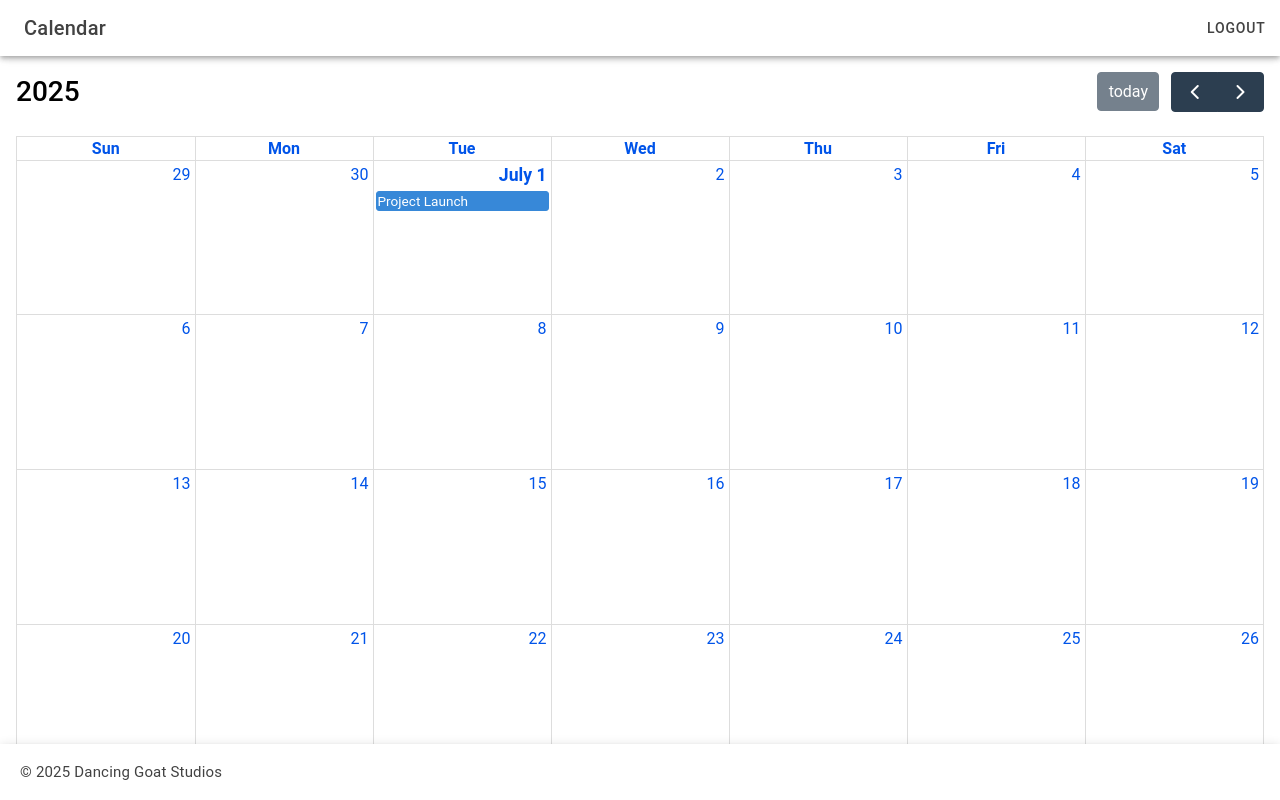
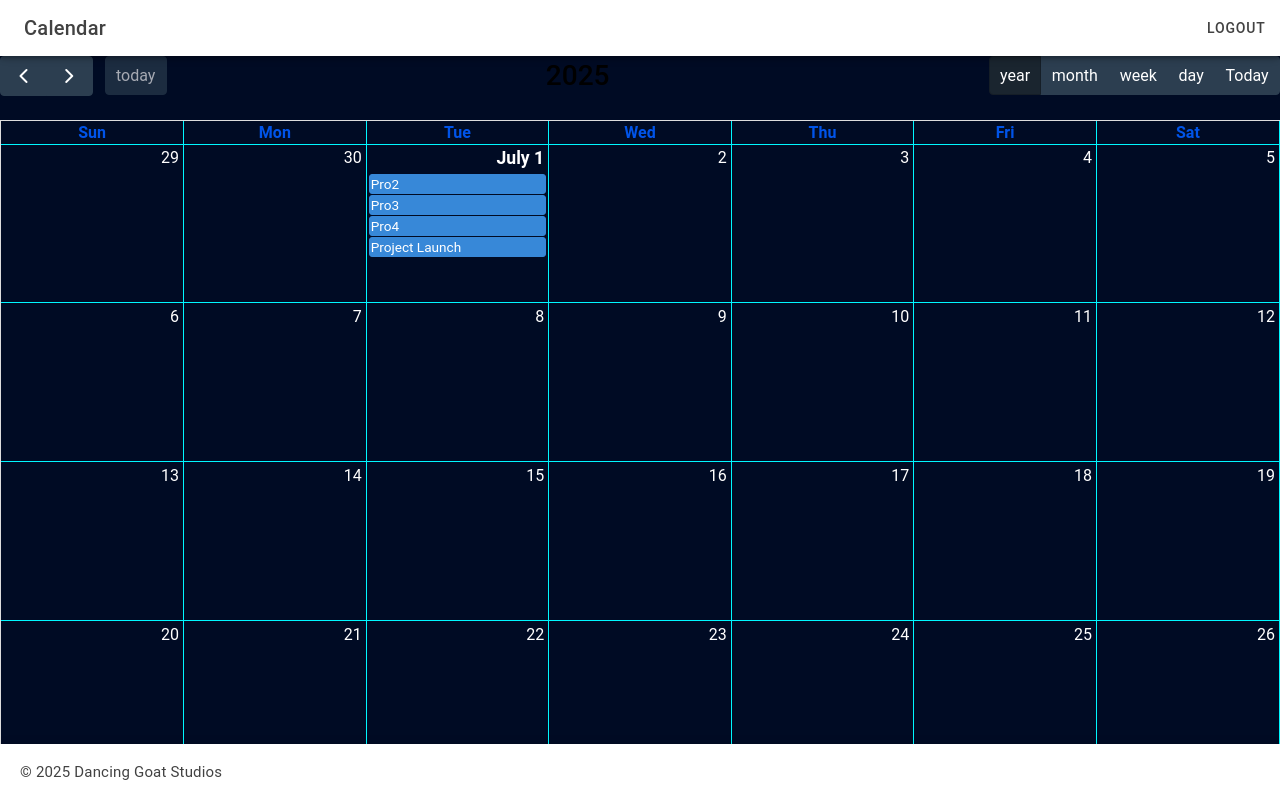
Before and after one commit to Irishwolf13/reliableCalendar, a React (Vite) app: page /calendar in a window 1280 px wide. Built offline with nearby package versions, Linux system fonts and the light colour scheme; no server answers; sample sign-in values are in the browser's storage.

Commit message:
some css

```diff
--- a/src/pages/Calendar/Calendar.css
+++ b/src/pages/Calendar/Calendar.css
@@ -0,0 +1,32 @@
+.calendarHolder {
+    background-color: rgb(0, 11, 36);
+}
+
+.fc-daygrid-day-number {
+  color: #ffffff; /* Change this color to your desired color */
+}
+
+.fc-theme-standard .fc-scrollgrid td,
+.fc-theme-standard th {
+  border-color: #00f7ff; /* Change this color to your desired grid line color */
+}
+
+.fc-day-today {
+  background-color: #003f5c !important;
+}
+
+
+
+
+
+@media only screen and (max-width: 900px) {
+  /* Target the FullCalendar cells */
+  .fc-daygrid-day-frame {
+    font-size: 10px;  /* Set the desired font size */
+  }
+
+  /* If needed, target other elements like event text */
+  .fc-event-title {
+    font-size: 0.8rem;
+  }
+}
--- a/src/pages/Calendar/Calendar.tsx
+++ b/src/pages/Calendar/Calendar.tsx
@@ -1,17 +1,5 @@
 import React, { useRef } from 'react';
-import {
-  IonButtons,
-  IonContent,
-  IonHeader,
-  IonMenuButton,
-  IonPage,
-  IonTitle,
-  IonToolbar,
-  IonButton,
-  IonFooter,
-  useIonViewDidEnter,
-  IonBackButton,
-} from '@ionic/react';
+import { IonButtons, IonContent, IonHeader, IonPage, IonTitle, IonToolbar, IonButton, IonFooter, useIonViewDidEnter, IonBackButton } from '@ionic/react';
 import { useHistory } from 'react-router-dom';
 import { signOut } from 'firebase/auth';
 import { auth } from '../../firebase/config';
@@ -20,7 +8,6 @@ import './Calendar.css';
 import FullCalendar from '@fullcalendar/react';
 import dayGridPlugin from '@fullcalendar/daygrid';
 import interactionPlugin from '@fullcalendar/interaction';
-
 
 const Calendar: React.FC = () => {
   const history = useHistory();
@@ -36,12 +23,35 @@ const Calendar: React.FC = () => {
     }
   };
 
-  const handleEventDrop = (info:any) => {
+  const handleEventDrop = (info: any) => {
     const { event } = info;
     console.log(`Event ${event.title} was dropped on ${event.startStr}`);
-
     // Here you could also update your backend with the new event date.
   };
+
+  const handleEventClick = (info: any) => {
+    const { event } = info;
+    console.log(`You clicked on event: ${event.title}`);
+    console.log(event.allDay);
+    // Additional logic or interactions can be performed here.
+  };
+
+  // Navigate to today's date in the calendar
+  const handleTodayButtonClick = () => {
+    console.log("today");
+    const calendarApi = calendarRef.current?.getApi();
+    if (calendarApi) {
+      calendarApi.today();
+    }
+  };
+
+const handleEventResize = (info: any) => {
+  // Get the new end date
+  const newEndDate = info.event.end ? info.event.end.toISOString() : 'unknown';
+  info.revert();
+  console.log(`Resized event "${info.event.title}" to end at ${newEndDate}.`);
+  // This is where we would need to add events
+};
 
   useIonViewDidEnter(() => {
     setTimeout(() => {
@@ -68,7 +78,7 @@ const Calendar: React.FC = () => {
       </IonHeader>
 
       <IonContent>
-        <div style={{ padding: '1rem', width: '100%', height: '90%' }}>
+        <div className='calendarHolder'>
           <FullCalendar
             ref={calendarRef}
             plugins={[dayGridPlugin, interactionPlugin]}
@@ -78,10 +88,26 @@ const Calendar: React.FC = () => {
             editable={true} // Enables event editing
             events={[
               { title: 'Project Launch', date: '2025-07-01' },
+              { title: 'Pro2', date: '2025-07-01' },
+              { title: 'Pro3', date: '2025-07-01' },
+              { title: 'Pro4', date: '2025-07-01' },
               { title: 'Birthday', date: '2025-09-10' },
               { title: 'Vacation', date: '2025-12-20' },
             ]}
+            customButtons={{
+              myTodayButton: {
+                text: 'Today',
+                click: handleTodayButtonClick,
+              }
+            }}
+            headerToolbar={{
+              left: 'prev,next today',
+              center: 'title',
+              right: 'dayGridYear,dayGridMonth,dayGridWeek,dayGridDay,myTodayButton'
+            }}
             eventDrop={handleEventDrop} // Handles event drop
+            eventClick={handleEventClick} // Handles event click
+            eventResize={handleEventResize}
           />
         </div>
       </IonContent>
```
